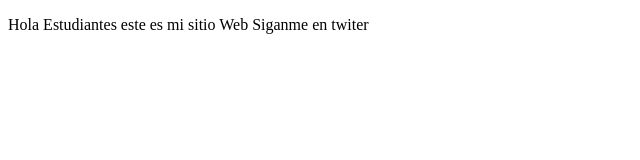
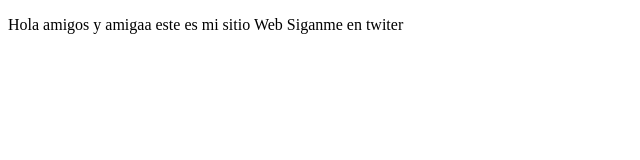
Before and after one commit to Franmalas/proyectoDemoCursoPrework, a plain HTML site: page index.html in a window 1280 px wide. Shown: the full height of the page, 0-640 px from the left. Drawn offline with Linux system fonts and the light colour scheme.

```diff
--- a/index.html
+++ b/index.html
@@ -7,7 +7,7 @@
 </head>
 <body>
     <p>
-        Hola Estudiantes este es mi sitio Web
+        Hola amigos y amigaa este es mi sitio Web
         Siganme en twiter
     </p>
 </body>
```
